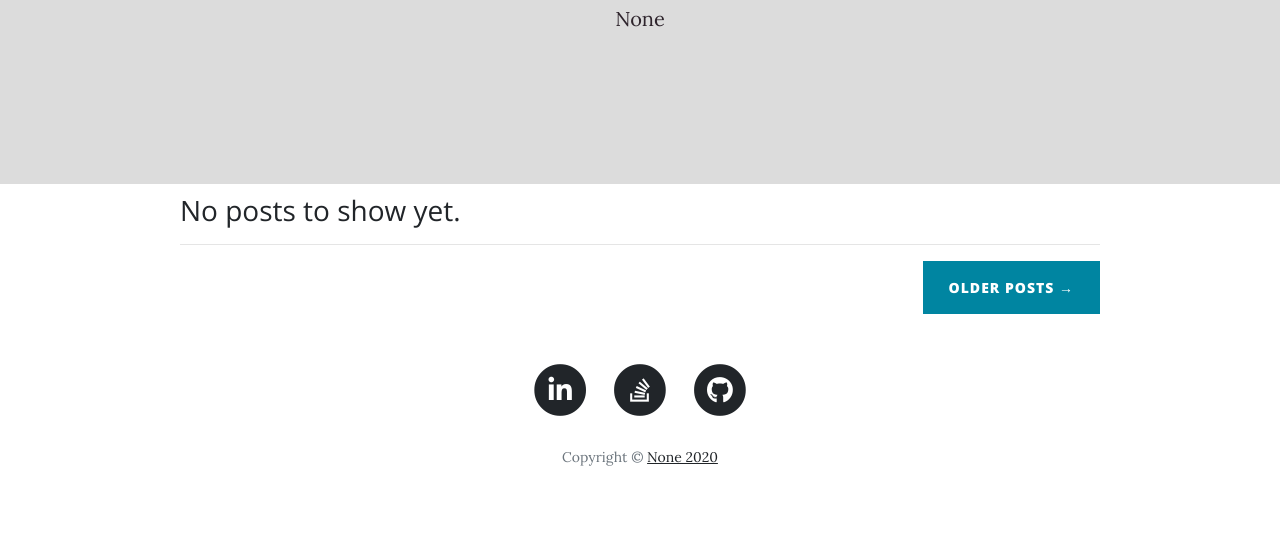
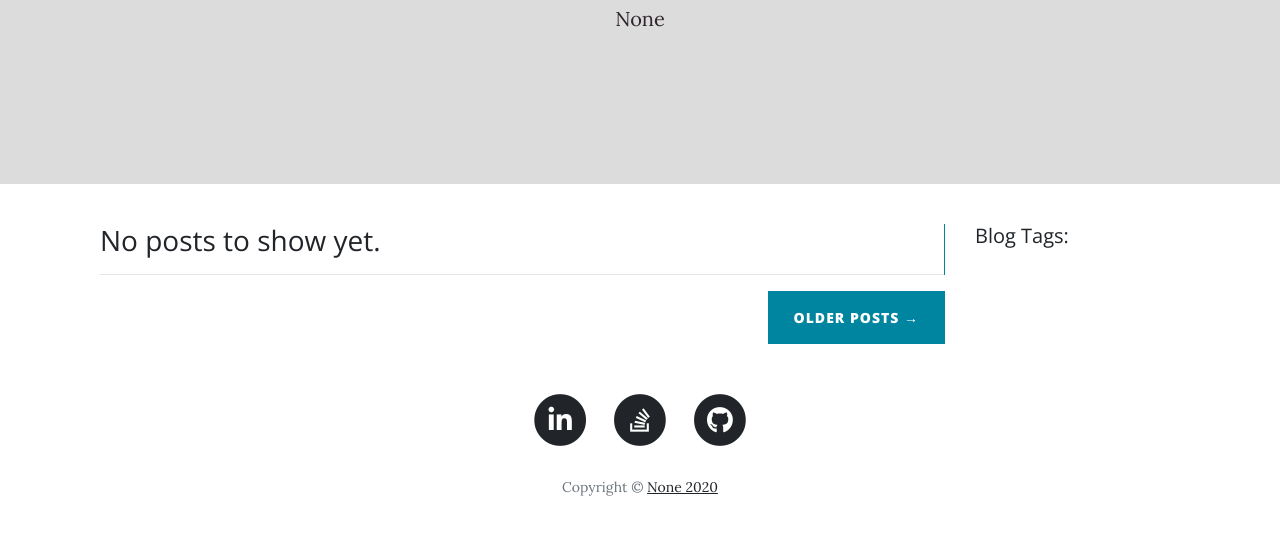
Before and after one commit to prakass1/SimplisticBlogger, a Flask app: page /blog/ in a window 1280 px wide. Shown: the part 214-749 px from the top of the page. Run offline with Flask 2, Linux system fonts and the light colour scheme; data that the repository does not hold is empty; parts of the project's set-up code (start-up, migrations or seed data) failed here and were passed over; some libraries are stand-ins or nearby versions.

Commit message:
view blog tags

```diff
--- a/blog/posts/posts_controller.py
+++ b/blog/posts/posts_controller.py
@@ -1,5 +1,5 @@
 import os
-from flask import Blueprint,render_template, request, redirect, url_for
+from flask import Blueprint, render_template, request, redirect, url_for
 from common.services.posts_service import PostService
 from common.services import tags_service, comments_service
 from blog import resp
@@ -28,7 +28,7 @@ def blog():
             post) for post in posts_data]
         print(cache.get("more_posts"))
         return {"posts_resp": posts_serialized,
-        "posts_html_reponse": posts_blog_service.get_posts_html_resp(posts_serialized, len(posts_data), new_limit),
+                "posts_html_reponse": posts_blog_service.get_posts_html_resp(posts_serialized, len(posts_data), new_limit),
                 "prev_limit": new_limit,
                 "load_more": True,
                 "post_len": post_len}
@@ -37,21 +37,27 @@ def blog():
         post_len = 0
 
     return render_template("blog/index.html",
-                           posts_data=posts_data, resp=resp, prev_limit=prev_limit, post_len=post_len)
+                           posts_data=posts_data,
+                           tags_count=tags_service.get_tags_count(),
+                           resp=resp, prev_limit=prev_limit,
+                           post_len=post_len)
 
 
 @posts_bp.route("/post/<blog_title>")
 def get_post_title(blog_title):
     post_data = PostService().get_post_by_title(blog_title)
-    #load all comments under_moderation
-    comments = comments_service.CommentService.get_comments(post_db_obj=post_data[0], is_admin=False)
+    # load all comments under_moderation
+    comments = comments_service.CommentService.get_comments(
+        post_db_obj=post_data[0], is_admin=False)
     print(comments)
     if len(post_data) > 0:
-        data_resp = {"post_data": post_data[0], "tags": post_data[1], "comments": comments}
+        data_resp = {"post_data": post_data[0],
+                     "tags": post_data[1], "comments": comments}
     else:
         data_resp = {"post_data": False, "tags": False, "comments": comments}
 
-    return render_template("blog/post.html", data_resp=data_resp, resp=resp, site_key = os.environ.get("RECAPTCHA_SITE_KEY"))
+    return render_template("blog/post.html", data_resp=data_resp, resp=resp, site_key=os.environ.get("RECAPTCHA_SITE_KEY"))
+
 
 @posts_bp.route("/post/category/<tag>")
 def get_post_tag(tag):
@@ -68,7 +74,7 @@ def get_post_tag(tag):
         posts_serialized = [posts_blog_service.serialize(
             post) for post in posts_data]
         return {"posts_resp": posts_serialized,
-        "posts_html_reponse": posts_blog_service.get_posts_html_resp(posts_serialized, len(posts_data), new_limit),
+                "posts_html_reponse": posts_blog_service.get_posts_html_resp(posts_serialized, len(posts_data), new_limit),
                 "prev_limit": new_limit,
                 "load_more": True,
                 "post_len": post_len}
@@ -76,4 +82,4 @@ def get_post_tag(tag):
         return redirect(url_for("posts.blog"))
 
     return render_template("blog/index.html",
-                           posts_data=posts_data, resp=resp, prev_limit=prev_limit, post_len=post_len)
+                           posts_data=posts_data,tags_count=tags_service.get_tags_count(), resp=resp, prev_limit=prev_limit, post_len=post_len)
--- a/blog/static/css/timeline.css
+++ b/blog/static/css/timeline.css
@@ -62,7 +62,7 @@
   }
 
   .flag {
-    position: relative;
+    position: static;
     display: inline;
     background: rgb(248,248,248);
     padding: 6px 10px;
@@ -269,7 +269,7 @@
 
   }
 
-  @media screen and (min-width: 400px ?? max-width: 660px) {
+  @media screen and (min-width: 400px) and (max-width: 660px) {
 
   .direction-l .desc,
   .direction-r .desc {
--- a/blog/static/js/app.js
+++ b/blog/static/js/app.js
@@ -4,7 +4,7 @@ $(document).ready(function () {
 
     $("#load_more").on("click", function (e) {
         e.preventDefault();
-        prev_limit = $("#prev_limit").val();
+        var prev_limit = $("#prev_limit").val();
         // GET more
         load_more(prev_limit);
     });
--- a/blog/templates/blog/base.html
+++ b/blog/templates/blog/base.html
@@ -90,6 +90,11 @@
             box-sizing: content-box !important;
         }
 
+        .display-posts {
+            border-right:thin solid #0085a1;
+            margin-top: 30px;
+        }
+
     </style>
 </head>
 
@@ -122,7 +127,6 @@
     </nav>
     {% block content %}
     {% endblock %}
-
     <!-- Footer -->
     <footer>
         <div class="container">
--- a/blog/templates/blog/index.html
+++ b/blog/templates/blog/index.html
@@ -13,11 +13,21 @@
     </div>
   </div>
 </header>
-
+<div style="margin-top:30px;" class="tags-list float-md-right col-3 mx-auto">
+  <h5>Blog Tags:</h5>
+  {% if tags_count %}
+  {% for key, val in tags_count.items() %}
+    <a href="{{url_for('posts.get_post_tag', tag=key)}}" style="display:inline-block"
+    class="btn-info btn-sm" role="button">
+    {{key}} | {{val}}
+    </a>
+  {% endfor %}
+  {% endif %}
+</div>
 <!-- Main Content -->
 <div class="container">
   <div class="row">
-    <div class="col-lg-10 col-md-10 mx-auto">
+    <div class="col-lg-12 col-md-12 mx-auto">
       <div class="display-posts">
         {% if posts_data %}
         {% for post in posts_data %}
@@ -29,7 +39,8 @@
           </a>
           <p class="post-meta">Posted by
             <a href="#">{{ post.author }}</a>
-            on {{post.posted_date.strftime('%B %d, %Y')}}</p>
+            on {{post.posted_date.strftime('%B %d, %Y')}}
+          </p>
         </div>
         <hr>
         {% endfor %}
@@ -42,7 +53,10 @@
       {% if post_len|int >= prev_limit|int %}
       <div class="clearfix">
         <button class="btn btn-primary float-right" id="load_more">Older Posts &rarr;</button>
-          <input type="hidden" name="prev_limit" id="prev_limit" value="{{ prev_limit }}" >
+        <input type="hidden" name="prev_limit" id="prev_limit" value="{{ prev_limit }}">
       </div>
       {% endif %}
+    </div>
+  </div>
+</div>
       {% endblock %}
--- a/blog/templates/blog/post.html
+++ b/blog/templates/blog/post.html
@@ -11,7 +11,7 @@
           <div style="margin-top: 10px;">
             {% for item in data_resp.tags %}
             <a href="{{url_for('posts.get_post_tag', tag=item.tag)}}" style="display:inline-block"
-              class="btn-info btn-sm" role="button">
+              class="btn-primary btn-sm" role="button">
               {{item.tag}}
             </a>
             {% endfor %}
--- a/common/models/posts_model.py
+++ b/common/models/posts_model.py
@@ -2,7 +2,6 @@ from common import db
 from common.models.images_model import Images
 from common.models.tags_model import Tags
 from common.models.comments_model import Comments
-
 
 class Posts(db.Model):
     __tablename__ = "posts"
--- a/common/services/posts_service.py
+++ b/common/services/posts_service.py
@@ -128,6 +128,7 @@ class PostService(object):
             post_set = [post, tags]
         return post_set
 
+
     @classmethod
     def get_tags_for_post(cls, post):
         db_tags = tags_model.Tags.query.filter_by(posts=post).all()
--- a/common/services/tags_service.py
+++ b/common/services/tags_service.py
@@ -20,3 +20,17 @@ def get_post_tags(tag_name):
             return False
 
     return posts
+
+def get_tags_count():
+    db_tags_all = tags_model.Tags.query.all()
+    tags_count = dict()
+    if db_tags_all:
+        for db_tag in db_tags_all:
+            if db_tag.tag not in tags_count:
+                tags_count[db_tag.tag] = 1
+            else:
+                tags_count[db_tag.tag] = tags_count[db_tag.tag] + 1
+
+        # Sort by value of the dictionary and return
+        tags_count = dict(sorted(tags_count.items(), key=lambda x: x[1], reverse=True))
+    return tags_count
```
Also changed, not shown: blog/templates/blog/about.html (+47 -41 lines), blog/posts/service/posts_blog_service.py (line endings or trailing spaces). Lines whose indentation alone changed are shown as unchanged.
